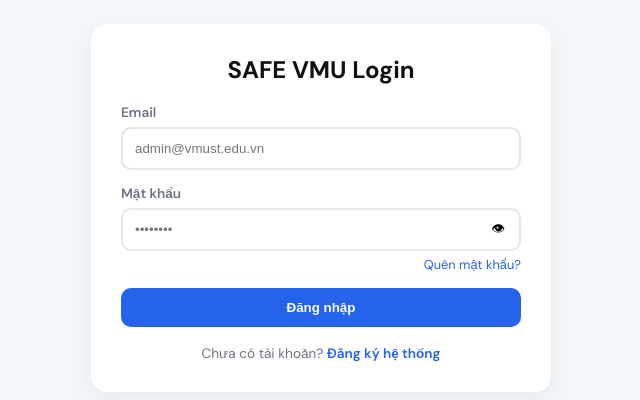
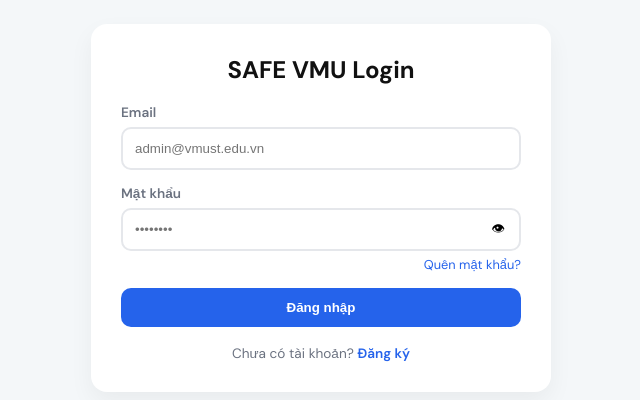
Before and after one commit to huonggiang-g/safe-vmu, a website: page login.html in a window 1280 px wide. Shown: the part 192-592 px from the top of the page, without its empty margins (319-959 px from the left). Drawn offline with Linux system fonts and the light colour scheme.

Commit message:
Shorten registration link text in login.html

```diff
--- a/login.html
+++ b/login.html
@@ -66,7 +66,7 @@
 
     <div style="text-align: center; margin-top: 18px; font-size: 0.85rem; color: #6b7280;">
       Chưa có tài khoản?
-      <a href="register.html" style="color: #2563eb; text-decoration: none; font-weight: 600;">Đăng ký hệ thống</a>
+      <a href="register.html" style="color: #2563eb; text-decoration: none; font-weight: 600;">Đăng ký</a>
     </div>
   </div>
 
```
